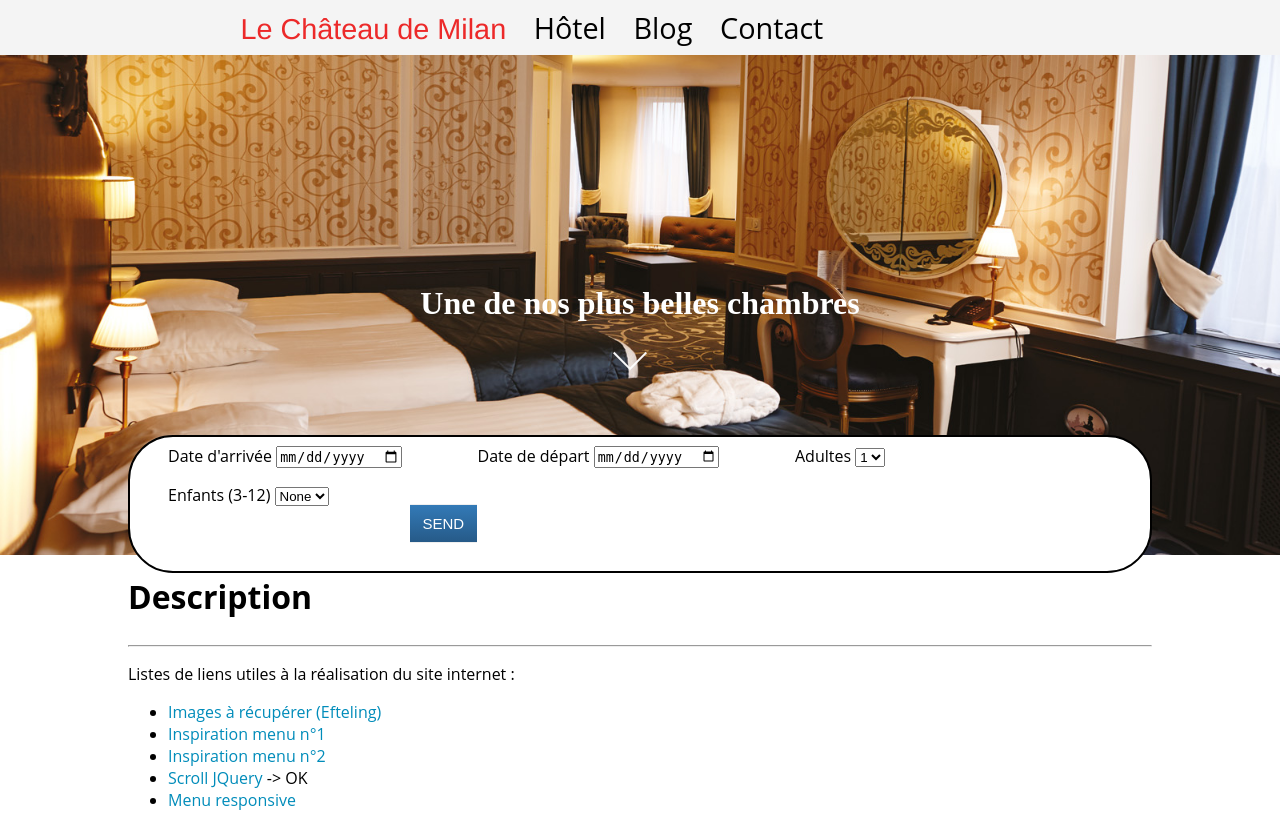
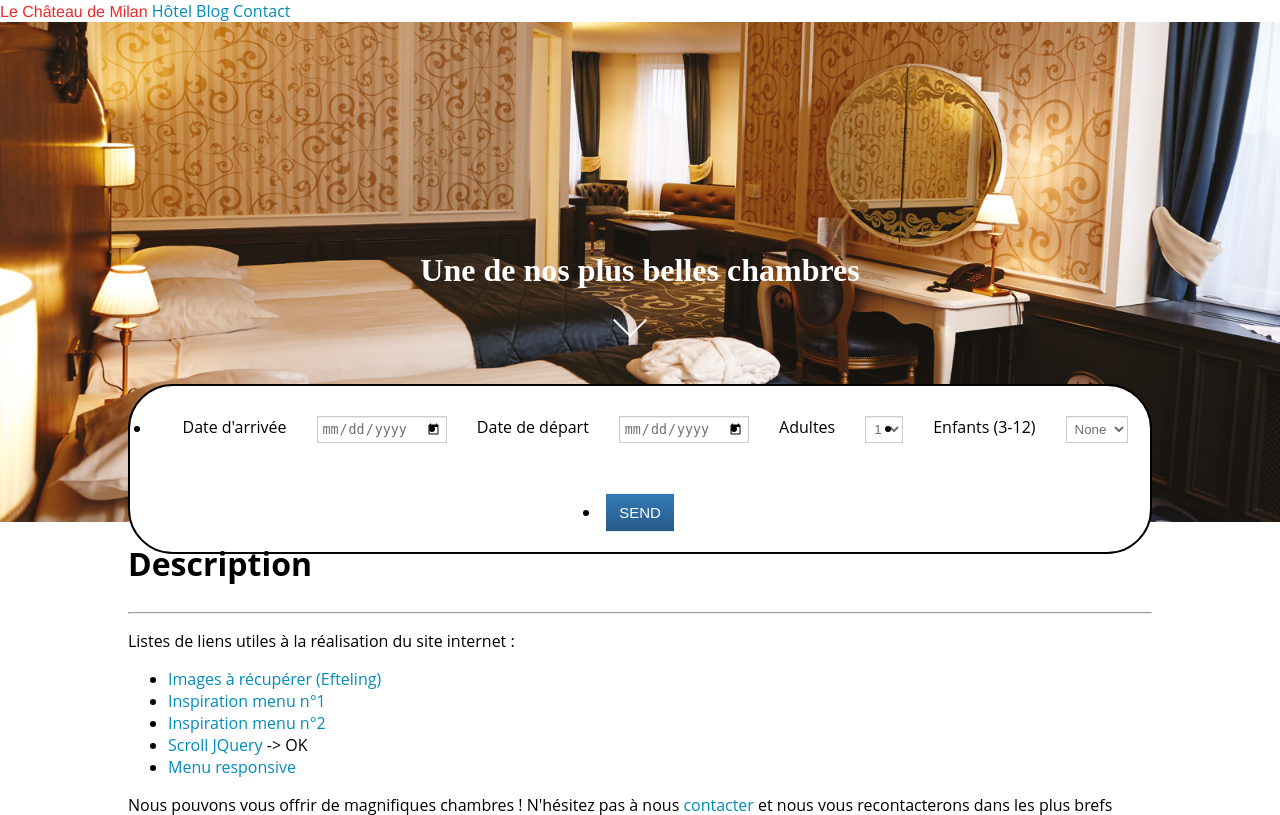
Before and after one commit to joedu12/projetMilan, a PHP site: page / in a window 1280 px wide. Shown: the top 815 px of the page. Run offline with PHP 8.4, Linux system fonts and the light colour scheme; some libraries are stand-ins or nearby versions; some web fonts are replaced.

Commit message:
Remis a niveau

```diff
--- a/css/style.css
+++ b/css/style.css
@@ -17,7 +17,7 @@ html {
 
 body {
     	font-family: "Open Sans", Helvetica, sans-serif;
-    overflow-x:hidden;      /* cache les scrollbar horisontales */
+    	overflow-x:hidden;      /* cache les scrollbar horizontales */
     	box-sizing: border-box; /* utilise toute la largeur */
     	margin: 0 0 100px;      /* 100px = hauteur du footer */
 }
@@ -66,6 +66,10 @@ h1{
     	font-weight: small;
     	font-size: 2em;
 	margin-top : 20px;
+}
+
+h2{
+	font-weight: bold;
 }
 
 a {
@@ -137,19 +141,19 @@ div#carousel figure {
 }
 /* ------ Fin Carousel ------ */
 
-/* ------ Début Menu horisontal ------ */
-.menu-horisontal a {
+/* ------ Début Menu horizontal ------ */
+.menu-horizontal a {
 	position: relative;
     	color:black;
     	padding: 10px;
 }
-.menu-horisontal {
+.menu-horizontal {
     	padding: 8px 10%;
     	font-size: 1.8em;
     	background: #f4f4f4F4;
 }
 
-.menu-horisontal a:hover {
+.menu-horizontal a:hover {
     	text-decoration: none;
 }
 
@@ -169,7 +173,7 @@ img {
 }
 
 /* Souligne les liens du menu */
-.menu-horisontal a.liens:hover:before, a.actif:hover:before {
+.menu-horizontal a.liens:hover:before, a.actif:hover:before {
 	content: "";
 	position: absolute;
 	width: 100%;
@@ -179,13 +183,13 @@ img {
 	background-color: #ec2929;
 }
 
-.menu-horisontal span { color:#f4f4f4F4; } /* à éviter... */
+.menu-horizontal span { color:#f4f4f4F4; } /* à éviter... */
 .btn-ouvrir {
 	position: absolute;
 	top:5px;
 	left:0;
 }
-/* ------ Fin Menu horisontal ------ */
+/* ------ Fin Menu horizontal ------ */
 
 
 /* ------ Début Menu vertical ------ */
@@ -270,24 +274,23 @@ img {
 #reservation{
     	border: 2px solid black;
     	border-radius: 45px;
-    margin: auto;
 	background: white;
-	margin-top:11%;
+	margin-top:95px;
 }
 
-.flex-resa-item {
-  padding: 8px;
+#reservation .flex-item {
+  	padding: 4px;
   	max-width: 350px;
-  margin: 0 30px;
+  	margin: auto;
 }
 
-#reservation > label{
-	margin: 20px 13px;
+#reservation label{
     	float: left;
 	width:auto;
+	padding:30px;
 }
 
-#reservation >  input, #reservation > textarea, #reservation > select {
+#reservation  input, #reservation textarea, #reservation select {
     	display: block;
 	margin: 30px 0px;
     	color: #6F6F6F;
@@ -295,11 +298,12 @@ img {
     	border: 1px solid #CCC;
     	box-shadow: 0px 1px 1px rgba(0, 0, 0, 0.075) inset;
     	transition: border-color 0.15s ease-in-out 0s, box-shadow 0.15s ease-in-out 0s;
+	padding:4px;
 }
 
 /* ------ Fin du cadre reservation ------ */
 
-/* ------ Début Formulaire de contact ------ */
+* ------ Début Formulaire de contact ------ */
 #admin > input:focus, #admin > textarea:focus, #admin > select:focus {
     	border-color: #66AFE9;
     	outline: 0px none;
@@ -365,25 +369,29 @@ footer {
 .flex-container {
   	padding: 0;
   	margin: 0;
-  list-style: none;
-
   	display: -webkit-box;
-  display: -moz-box;
+   	display: -webkit-flex;
    	display: -ms-flexbox;
-  display: -webkit-flex;
    	display: flex;
+   	flex-direction: row;
+   	flex-wrap: wrap;
+   	justify-content: center;
 
    	-webkit-flex-flow: row wrap;
 }
 
-.flex-item {
+.flex-item{
   	padding: 8px;
-  max-width: 25%;
-  margin-left: 7%
+  	max-width: 350px;
+  	margin: 0 50px;
 }
 
-#lien-util .fa{
-    padding: 2%
+#first-footer{
+	margin-bottom: 25px;
+}
+
+#lien-util .fab{
+    	padding: 2%;
 }
 
 .end-footer {
@@ -398,7 +406,7 @@ footer {
 @media(max-width: 865px) {
 	.liens{display:none}
 	.actif{display:none}
-	.menu-horisontal a { left:-10%; }
+	.menu-horizontal a { left:-10%; }
 }
 
 @media(max-width: 688px) {
@@ -407,5 +415,5 @@ footer {
 
 @media(min-width: 865px) {
 	.btn-ouvrir{display:none}
-	.menu-horisontal a { left:10%; }
+	.menu-horizontal a { left:10%; }
 }
```
Lines whose indentation alone changed are shown as unchanged.
